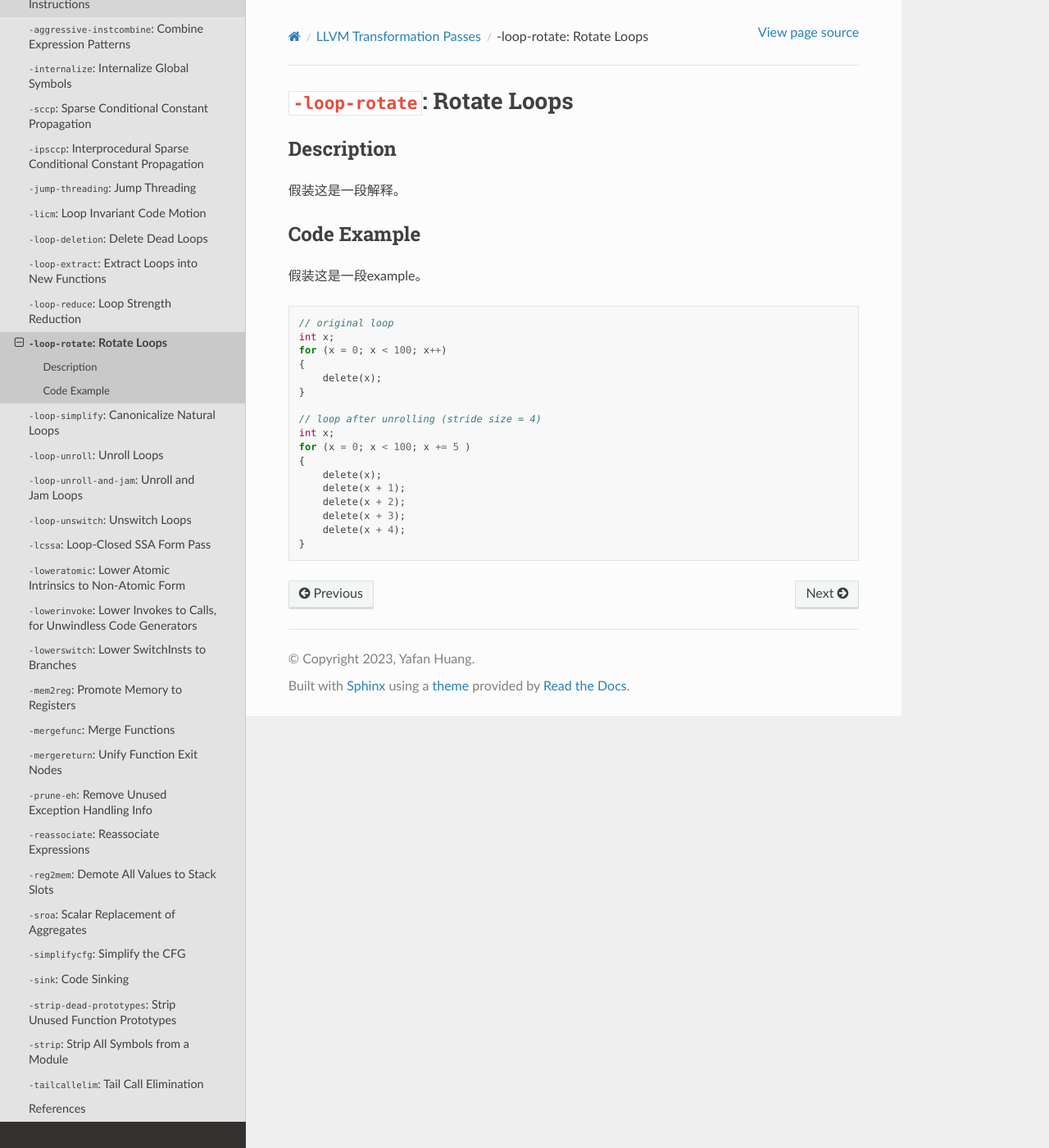
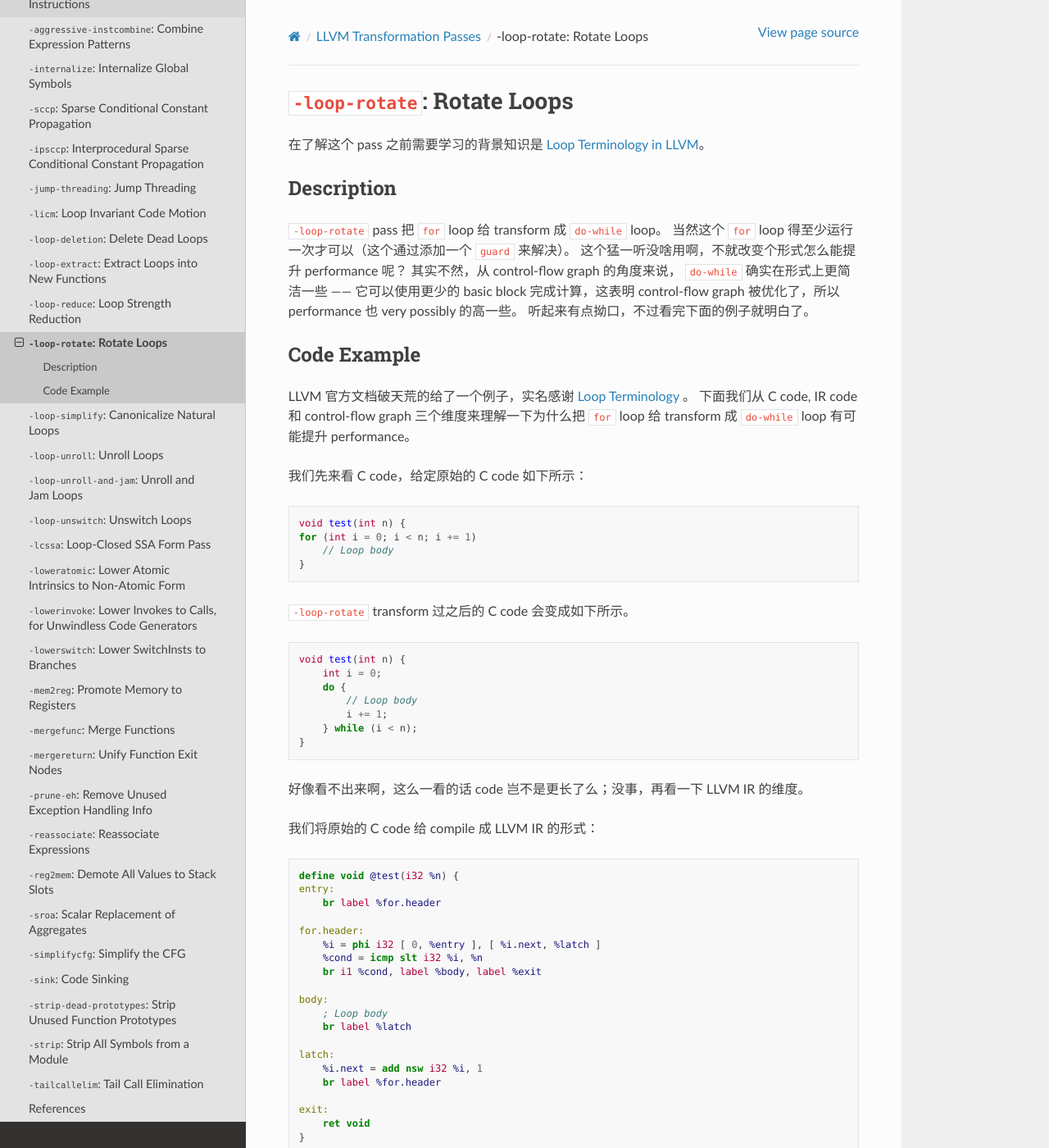
Before and after one commit to hyfshishen/understanding-llvm-transformation-passes, a Sphinx documentation site: the page built from docs/source/LLVM-transformation-passes/28-rotate-loops.rst, in a window 1280 px wide and 1400 px high. Shown: the whole window at 82% size. Built offline with Sphinx 7.4.7 and the Read the Docs theme 2.0.0, drawn with Linux system fonts in a browser that asks for light colours; some of the changed text lies outside the part shown.

Commit message:
updating passes

```diff
--- a/docs/source/LLVM-transformation-passes/28-rotate-loops.rst
+++ b/docs/source/LLVM-transformation-passes/28-rotate-loops.rst
@@ -1,31 +1,120 @@
 ``-loop-rotate``: Rotate Loops
 =====
 
+在了解这个 pass 之前需要学习的背景知识是 :doc:`../compiler-basics/loop-terminologies-in-llvm`。
+
 Description
 --------
-假装这是一段解释。
+
+``-loop-rotate`` pass 把 ``for`` loop 给 transform 成 ``do-while`` loop。
+当然这个 ``for`` loop 得至少运行一次才可以（这个通过添加一个 ``guard`` 来解决）。
+这个猛一听没啥用啊，不就改变个形式怎么能提升 performance 呢？
+其实不然，从 control-flow graph 的角度来说， ``do-while`` 确实在形式上更简洁一些 —— 它可以使用更少的 basic block 完成计算，这表明 control-flow graph 被优化了，所以 performance 也 very possibly 的高一些。
+听起来有点拗口，不过看完下面的例子就明白了。
 
 Code Example
 --------
 
-假装这是一段example。
+LLVM 官方文档破天荒的给了一个例子，实名感谢 `Loop Terminology <https://llvm.org/docs/LoopTerminology.html#rotated-loops>`_ 。
+下面我们从 C code, IR code 和 control-flow graph 三个维度来理解一下为什么把 ``for`` loop 给 transform 成 ``do-while`` loop 有可能提升 performance。
+
+我们先来看 C code，给定原始的 C code 如下所示：
 
 .. code-block:: C
 
-    // original loop
-    int x;
-    for (x = 0; x < 100; x++)
-    {
-        delete(x);
+    void test(int n) {
+    for (int i = 0; i < n; i += 1)
+        // Loop body
     }
 
-    // loop after unrolling (stride size = 4)
-    int x;
-    for (x = 0; x < 100; x += 5 )
-    {
-        delete(x);
-        delete(x + 1);
-        delete(x + 2);
-        delete(x + 3);
-        delete(x + 4);
+``-loop-rotate`` transform 过之后的 C code 会变成如下所示。
+
+.. code-block:: C
+
+    void test(int n) {
+        int i = 0;
+        do {
+            // Loop body
+            i += 1;
+        } while (i < n);
     }
+
+好像看不出来啊，这么一看的话 code 岂不是更长了么；没事，再看一下 LLVM IR 的维度。
+
+我们将原始的 C code 给 compile 成 LLVM IR 的形式：
+
+.. code-block:: llvm
+
+    define void @test(i32 %n) {
+    entry:
+        br label %for.header
+
+    for.header:
+        %i = phi i32 [ 0, %entry ], [ %i.next, %latch ]
+        %cond = icmp slt i32 %i, %n
+        br i1 %cond, label %body, label %exit
+
+    body:
+        ; Loop body
+        br label %latch
+
+    latch:
+        %i.next = add nsw i32 %i, 1
+        br label %for.header
+
+    exit:
+        ret void
+    }
+
+``-loop-rotate`` transform 过之后的 IR code 会变成如下所示。
+
+.. code-block:: llvm
+
+    define void @test(i32 %n) {
+    entry:
+        br label %body
+
+    body:
+        %i = phi i32 [ 0, %entry ], [ %i.next, %latch ]
+        ; Loop body
+        br label %latch
+
+    latch:
+        %i.next = add nsw i32 %i, 1
+        %cond = icmp slt i32 %i.next, %n
+        br i1 %cond, label %body, label %exit
+
+    exit:
+        ret void
+    }
+
+IR code level 我们已经可以感觉到什么了，因为 ``do-while`` 版本的 loop 感觉 code 更短了。
+仔细读一读，可以分析出来除了 ``entry``， ``latch``，和 ``exit`` 这种必要的 basic blocks 外， ``for.header`` 和 ``body`` 这两个 ``for`` loop中的 basic block 被 combine 成 ``do-while`` 内的一个 body basic block了。
+注意， ``latch`` 的意思是计算 loop 内不同 iteration 之间 induction variable 的改变情况。
+
+我们在把 IR code 给变成 control-flow graph，再进一步的加深一下理解。
+
+原始 code 的 IR 表示可以被表现为如下图所示的 control-flow graph。
+
+.. figure:: figures/28-original-cfg.png
+   :alt: Original CFG.
+   :align: center
+   :width: 400px
+
+   Original control-flow graph.
+
+``-loop-rotate`` 改变之后的 control-flow graph 则如下所示：
+
+.. figure:: figures/28-transformed-cfg.png
+   :alt: Transformed CFG.
+   :align: center
+   :width: 400px
+
+   Control-flow graph after ``-loop-rotate`` .
+
+这个上面就可以看到的非常清晰了。这里 ``do-while`` 只需要 4 个 basic block 就可以搞定，但是 ``for`` 却需要 5 个 basic block 才能完成。这样可以把 control-flow graph 更优化，进而提升 performance。
+
+总结一下思想，为什么 ``for`` 到 ``do-while`` loop 的逻辑能够更优化？
+因为 ``do-while`` 是默认执行 loop 内的第一个 iteration（所以 body 不执行的话不能直接 exit ）；而 ``for`` 得先判定满不满足条件，才决定要不要执行 body （这就意味着 body 可以一次不执行直接 exit）。
+``do-while`` 确实使用场景更 limited 一些，所以也就需要一个 guard 来判定 loop 至少执行一次；但是在我们写 code 的过程中大多数情况下 loop 都是至少之行很多次的，那么 ``for`` → ``do-while`` 的cost-benefit trade-off 就非常值得了！
+虽然确实手写 do-while 能获得极致的 performance，但是这个在实操过程中最好还是先让 compiler 来做；之后再自己手写更为稳妥一些。
```
Also changed, not shown: docs/source/LLVM-transformation-passes/figures/28-original-cfg.png (added), docs/source/LLVM-transformation-passes/figures/28-transformed-cfg.png (added).
